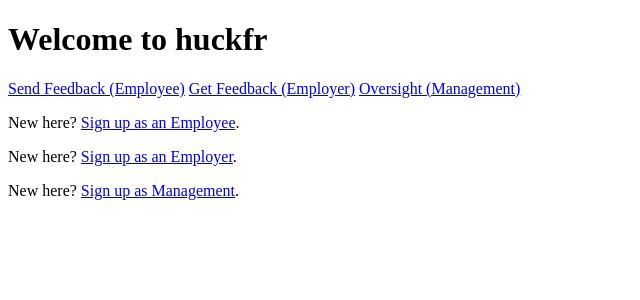
After one commit to jpjpjp2020/hckfr, a Django app: template entry/templates/landing/landing.html in a window 1280 px wide. The commit adds this page. Shown: the top 300 px of the page, without its empty margins (0-640 px from the left). Run offline with Django 5.2, Linux system fonts and the light colour scheme; the template is opened without the code that fills it, so the values that code supplies are empty.

Commit message:
url routing

```diff
--- a/anon/urls.py
+++ b/anon/urls.py
@@ -15,8 +15,10 @@ Including another URLconf
     2. Add a URL to urlpatterns:  path('blog/', include('blog.urls'))
 """
 from django.contrib import admin
-from django.urls import path
+from django.urls import path, include
 
 urlpatterns = [
     path('admin/', admin.site.urls),
+    path('', include('entry.urls')),
+    path('feedback/', include('feedback.urls')),
 ]
--- /dev/null
+++ b/entry/templates/landing/landing.html
@@ -0,0 +1,19 @@
+{% extends 'base.html' %}
+{% load static %}
+
+{% block content %}
+
+    <div class="role-selection">
+        <h1>Welcome to huckfr</h1>
+        <!-- Assuming most users will be returning, default to login. NB worker gets registration -->
+        <a href="{% url 'entry:worker_register' %}" class="button">Send Feedback (Employee)</a>
+        <a href="{% url 'entry:employer_login' %}" class="button">Get Feedback (Employer)</a>
+        <a href="{% url 'entry:oversight_login' %}" class="button">Oversight (Management)</a>
+
+        <!-- Links to switch to registration if a user is new NB worker gets login -->
+        <p>New here? <a href="{% url 'entry:worker_login' %}">Sign up as an Employee</a>.</p>
+        <p>New here? <a href="{% url 'entry:employer_register' %}">Sign up as an Employer</a>.</p>
+        <p>New here? <a href="{% url 'entry:oversight_register' %}">Sign up as Management</a>.</p>
+    </div>
+
+{% endblock %}
--- a/entry/urls.py
+++ b/entry/urls.py
@@ -4,6 +4,8 @@ from . import views
 app_name = 'entry'
 
 urlpatterns = [
+    # home page as entry point
+    path('', views.home, name='home'),
     # reg urls -> views
     path('wregister/', views.worker_register, name='worker_register'),
     path('eregister/', views.employer_register, name='employer_register'),
--- a/entry/views.py
+++ b/entry/views.py
@@ -2,6 +2,10 @@ from django.shortcuts import render, redirect
 from django.contrib.auth import authenticate, login
 from .forms import WorkerUserRegForm, EmployerUserRegForm, OversightUserRegForm, WorkerUserLoginForm, EmployerUserLoginForm, OversightUserLoginForm
 
+# home view
+
+def home(request):
+    return render(request, 'landing.html')
 
 # registration views
 
--- a/templates/base.html
+++ b/templates/base.html
@@ -6,6 +6,16 @@
     <title>Document</title>
 </head>
 <body>
+    <header>
+        <!-- Universal navigation bar -->
+    </header>
 
+    {% block content %}
+    <!-- Unique content overridden in child templates -->
+    {% endblock %}
+
+    <footer>
+        <!-- Common footer -->
+    </footer>
 </body>
 </html>
```
Also changed, not shown: entry/templates/registration/worker_register.html (+23 -0 lines).
